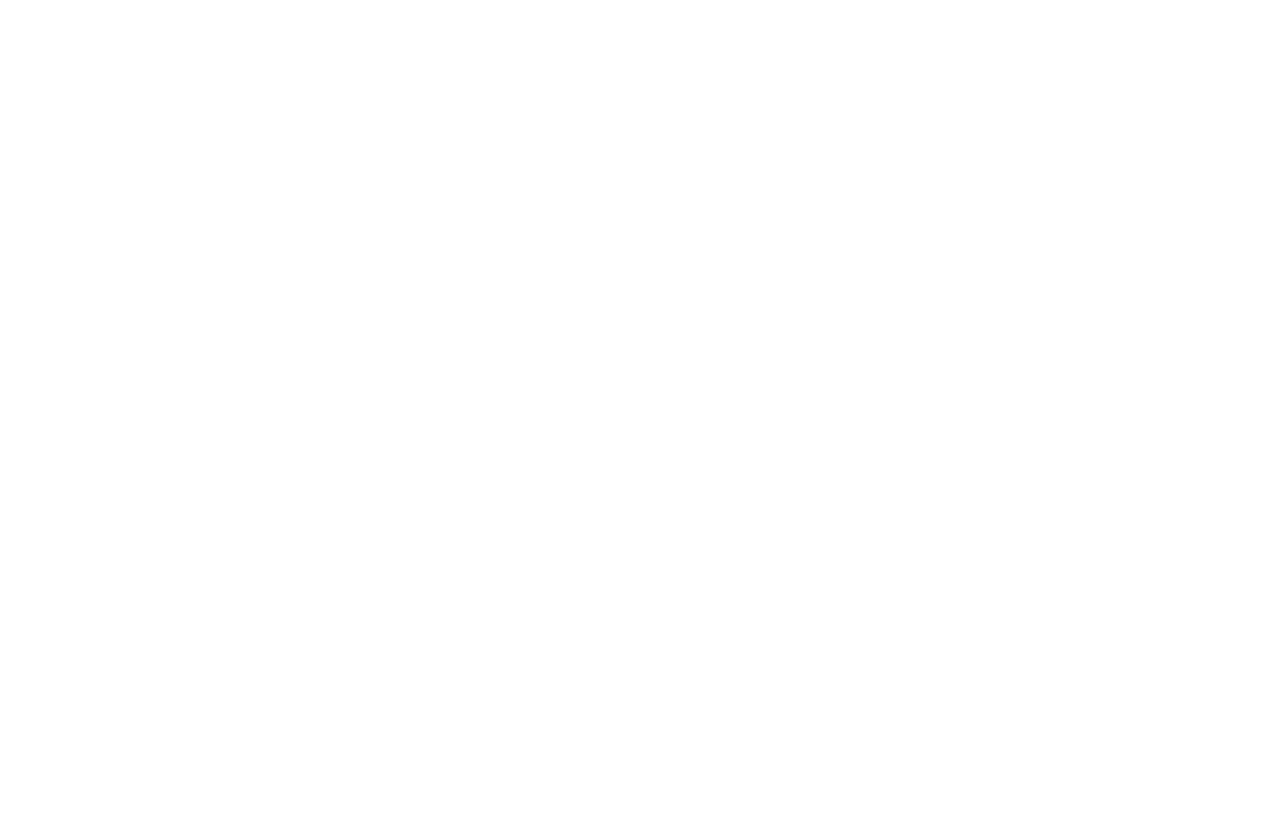
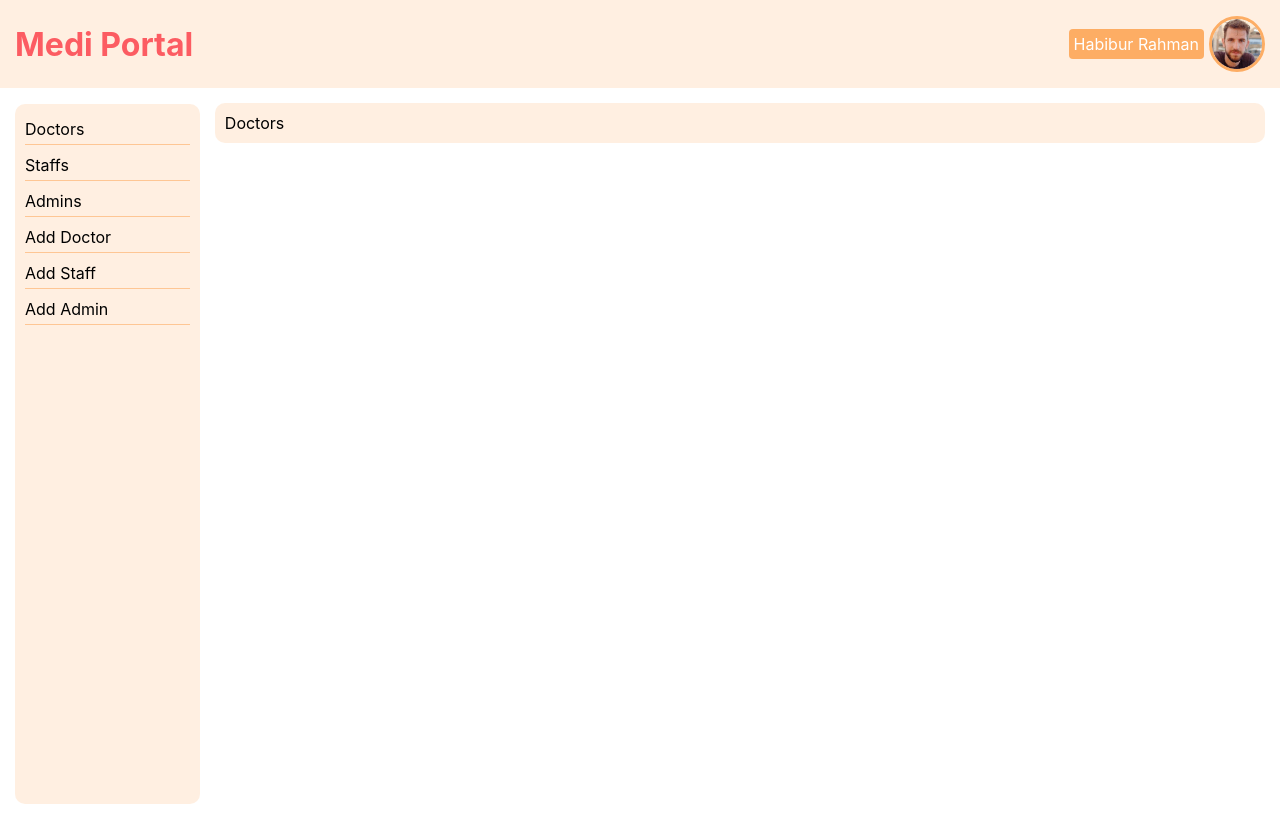
Before and after one commit to habib-sc/medi-portal, a React (Create React App) app: page /dashboard/admin/doctors in a window 1280 px wide. Before the commit this address had no page. Built offline with nearby package versions, Linux system fonts and the light colour scheme.

Commit message:
dahsboard structure changed

```diff
--- a/src/App.js
+++ b/src/App.js
@@ -1,6 +1,7 @@
 import { Route, Routes } from 'react-router-dom';
 import './App.css';
 import Admin from './components/Pages/Admin/Admin';
+import Doctors from './components/Pages/Dashboard/Doctors/Doctors';
 import Login from './components/Pages/Login/Login';
 
 function App() {
@@ -8,7 +9,9 @@
     <div className="App">
       <Routes>
         <Route path='/' element={<Login></Login>}></Route>
-        <Route path='/admin' element={<Admin></Admin>}></Route>
+        <Route path='/dashboard/admin' element={<Admin></Admin>}>
+          <Route path='/dashboard/admin/doctors' element={<Doctors></Doctors>}></Route>
+        </Route>
       </Routes>
     </div>
   );
--- a/src/components/Pages/Admin/Admin.js
+++ b/src/components/Pages/Admin/Admin.js
@@ -1,12 +1,12 @@
 import React from 'react';
 import Header from '../../Shared/Header/Header';
-import AdminContent from './AdminContent/AdminContent';
+import Dashboard from '../Dashboard/Dashboard';
 
 const Admin = () => {
     return (
         <div>
             <Header></Header>
-            <AdminContent></AdminContent>
+            <Dashboard></Dashboard>
         </div>
     );
 };
--- a/src/components/Pages/Admin/AdminContent/AdminContent.js
+++ /dev/null
@@ -1,26 +0,0 @@
-import React from 'react';
-import './AdminContent.css';
-
-const AdminContent = () => {
-    return (
-        <div className='dashboard-container'>
-            <div className='dashboard-left'>
-                <ul className='sidebar'>
-                    <li><a href="#">Doctors</a>
-                    </li>
-                    <li><a href="#">Staffs</a>
-                    </li>
-                    <li><a href="#">Admins</a>
-                    </li>
-                </ul>
-            </div>
-            <div className='dashboard-right'>
-                <div className='right-content'>
-                    sdffsdfd
-                </div>
-            </div>
-        </div>
-    );
-};
-
-export default AdminContent;
--- /dev/null
+++ b/src/components/Pages/Dashboard/Dashboard.js
@@ -0,0 +1,46 @@
+import React from 'react';
+import { Link, Outlet, useLocation } from 'react-router-dom';
+import './Dashboard.css';
+
+const Dashboard = () => {
+    const { pathname } = useLocation();
+    console.log(pathname);
+    return (
+        <div className='dashboard-container'>
+            <div className='dashboard-left'>
+                <ul className='sidebar'>
+                    {/* Admin route item  */}
+                    { pathname.includes('/dashboard/admin') &&
+                    <>
+                        <li><Link to='/dashboard/admin/doctors'>Doctors</Link></li>
+                        <li><a href="#">Staffs</a></li>
+                        <li><a href="#">Admins</a></li>
+                        <li><a href="#">Add Doctor</a></li>
+                        <li><a href="#">Add Staff</a></li>
+                        <li><a href="#">Add Admin</a></li>
+                    </>}
+
+                    {/* Doctor route item  */}
+                    { pathname === '/doctor' &&
+                    <>
+                        <li><a href="#">patients</a></li>
+                    </>}
+
+                    {/* Staff route item  */}
+                    { pathname === '/staff' &&
+                    <>
+                        <li><a href="#">patients</a></li>
+                    </>}
+
+                </ul>
+            </div>
+            <div className='dashboard-right'>
+                <div className='right-content'>
+                    <Outlet></Outlet>
+                </div>
+            </div>
+        </div>
+    );
+};
+
+export default Dashboard;
--- /dev/null
+++ b/src/components/Pages/Dashboard/Doctors/Doctors.js
@@ -0,0 +1,12 @@
+import React from 'react';
+import './Doctors.css';
+
+const Doctors = () => {
+    return (
+        <div>
+            Doctors
+        </div>
+    );
+};
+
+export default Doctors;
```
Also changed, not shown: src/components/Pages/Dashboard/Dashboard.css (renamed from src/components/Pages/Admin/AdminContent/AdminContent.css), src/components/Pages/Dashboard/Doctors/Doctors.css (added).
